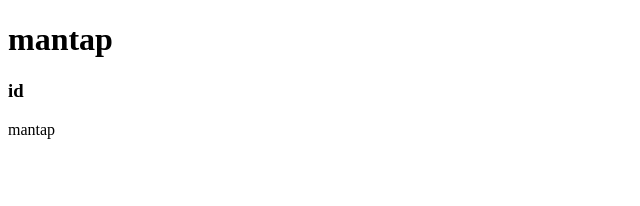
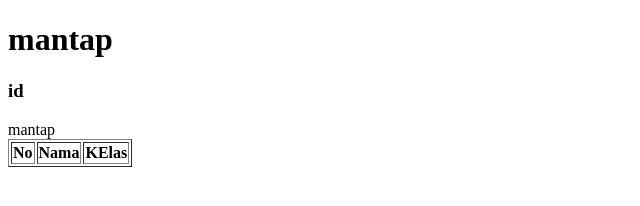
Before and after one commit to verrel26/coba-gitignore, a plain HTML site: page index.html in a window 1280 px wide. Shown: the whole page, without its empty margins (0-640 px from the left). Drawn offline with Linux system fonts and the light colour scheme.

Commit message:
menambah table

```diff
--- a/index.html
+++ b/index.html
@@ -11,6 +11,13 @@
     <h3>id</h3>
     <tr>
       <td>mantap</td>
+      <table border="1">
+        <tr>
+          <th>No</th>
+          <th>Nama</th>
+          <th>KElas</th>
+        </tr>
+      </table>
     </tr>
   </body>
 </html>
```
